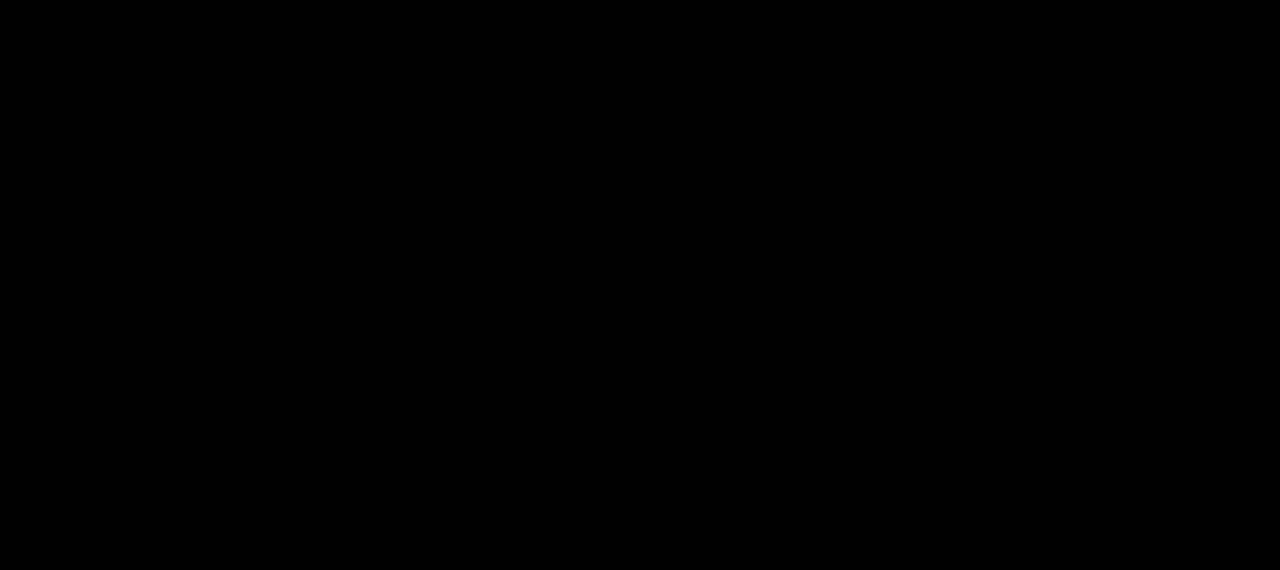
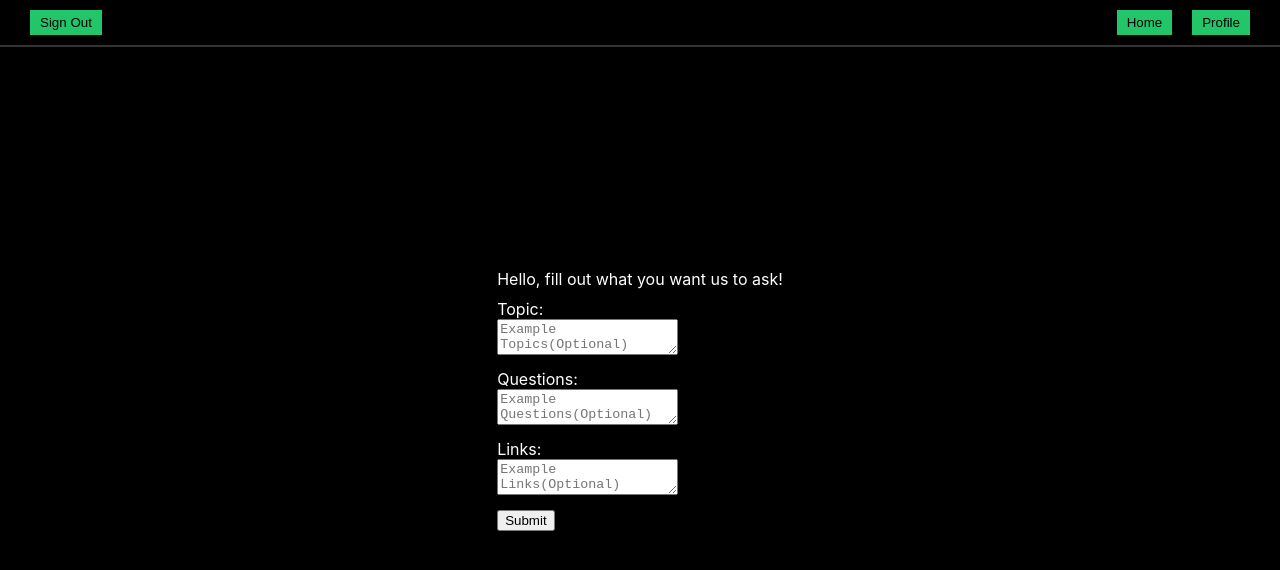
Before and after one commit to akshatchavann/ttapplication, a React (Create React App) app in the folder frontend/: page /UserContent/1 in a window 1280 px wide. Before the commit this address had no page. Shown: the top 570 px of the page. Built offline with nearby package versions, Linux system fonts and the light colour scheme.

Commit message:
Added user suggestions frontend

```diff
--- a/frontend/src/App.js
+++ b/frontend/src/App.js
@@ -13,6 +13,7 @@ import AdminPortal from './pages/AdminPortal';
 import Question from './pages/Question.js';
 import AdminReccs from './pages/AdminReccs.js';
 import AdminHome from './pages/AdminHome.js';
+import UserContent from './pages/UserContent.js';
 
 function App() {
   return (
@@ -29,6 +30,7 @@ function App() {
           <Route path="Question/:id" element={<Question />} />
           <Route path="/AdminReccs" element={<AdminReccs />} />
           <Route path="/AdminHome" element={<AdminHome />} />
+          <Route path="/UserContent/:email" element={<UserContent />} />
 
         </Routes>
       </BrowserRouter>
--- a/frontend/src/pages/AdminPortal.js
+++ b/frontend/src/pages/AdminPortal.js
@@ -30,7 +30,6 @@ const AdminPortal = () => {
 
     return (
         <div className="main">
-            <Header />
             <div><strong>Questions</strong></div>
             <div>
                 {questions.map((question) => (
--- a/frontend/src/pages/CompletedPage.js
+++ b/frontend/src/pages/CompletedPage.js
@@ -7,9 +7,15 @@ const CompletedPage = () => {
 
     return (
         <div className="completedpage">
+
             <div className="maintext"> Check back soon for fresh questions that reflect the news of the day! </div>
             <div style={{ height: '10px' }}></div>
             <div className="maintext"> In the meantime, click <Link className='prof' to={`/Profile/${email}`}>Profile</Link> to see your answers to previous questions. </div>
+            <div style={{ height: '10px' }}></div>
+            <div> Want to submit a reccomendation for content? Click the button below!</div>
+            <Link to={`/UserContent/${email}`}>
+                <button>Submit Reccomendations</button>
+            </Link>
         </div>
     );
 }
--- /dev/null
+++ b/frontend/src/pages/UserContent.js
@@ -0,0 +1,94 @@
+import React from "react";
+import "../styles/UserContent.css";
+import styled from 'styled-components';
+import { Link } from 'react-router-dom';
+import Header from '../components/Header'
+import { useParams } from 'react-router-dom';
+import { useState, useEffect } from 'react';
+
+
+const UserContent = () => {
+    const [formData, setFormData] = useState({ topic: '', questions: '', links: '' });
+
+    const handleInputChange = (e) => {
+        setFormData({
+            ...formData,
+            [e.target.name]: e.target.value
+        });
+    };
+
+    const handleSubmit = async (e) => {
+        e.preventDefault();
+
+        try {
+            const response = await fetch('https://ttapplication-backend.vercel.app/api/reccs/create', {
+                method: 'POST',
+                headers: {
+                    'Content-Type': 'application/json'
+                },
+                body: JSON.stringify(formData)
+            });
+
+            if (response.ok) {
+                const responseData = await response.json();
+                alert('Recommendation submitted successfully')
+                console.log(responseData);
+                // Handle success (e.g., clear form, show message)
+            } else {
+                throw new Error('Failed to submit the recommendation');
+            }
+        } catch (error) {
+            console.error(error);
+            // Handle error (e.g., show error message)
+        }
+    };
+
+    return (
+        <div className="main">
+            <Header />
+            <form onSubmit={handleSubmit}>
+                <div> Hello, fill out what you want us to ask!</div>
+
+                <div style={{ height: '10px' }}></div>
+
+                <label>Topic:</label>
+                <div className="form-group">
+                    <textarea
+                        name="topic"
+                        value={formData.topic}
+                        placeholder="Example Topics(Optional)"
+                        onChange={handleInputChange}
+                    />
+                </div>
+
+                <div style={{ height: '10px' }}></div>
+
+                <label>Questions:</label>
+                <div className="form-group">
+                    <textarea
+                        name="questions"
+                        value={formData.questions}
+                        placeholder="Example Questions(Optional)"
+                        onChange={handleInputChange}
+                    />
+                </div>
+
+                <div style={{ height: '10px' }}></div>
+
+                <label>Links:</label>
+                <div className="form-group">
+                    <textarea
+                        name="links"
+                        value={formData.links}
+                        onChange={handleInputChange}
+                        placeholder="Example Links(Optional)"
+                    />
+                </div>
+                <div style={{ height: '10px' }}></div>
+                <button type="submit">Submit</button>
+            </form>
+        </div>
+    );
+}
+
+export default UserContent;
```
Also changed, not shown: frontend/src/styles/UserContent.css (added).
